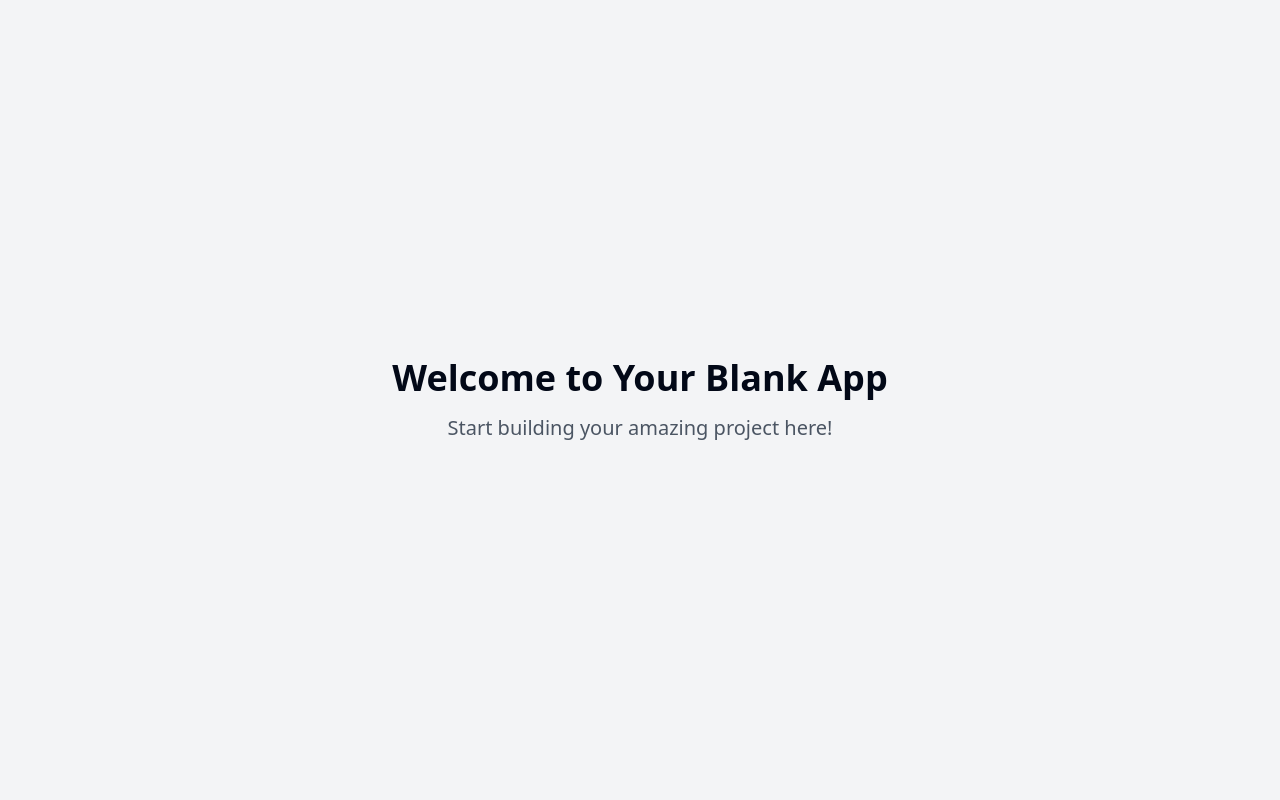
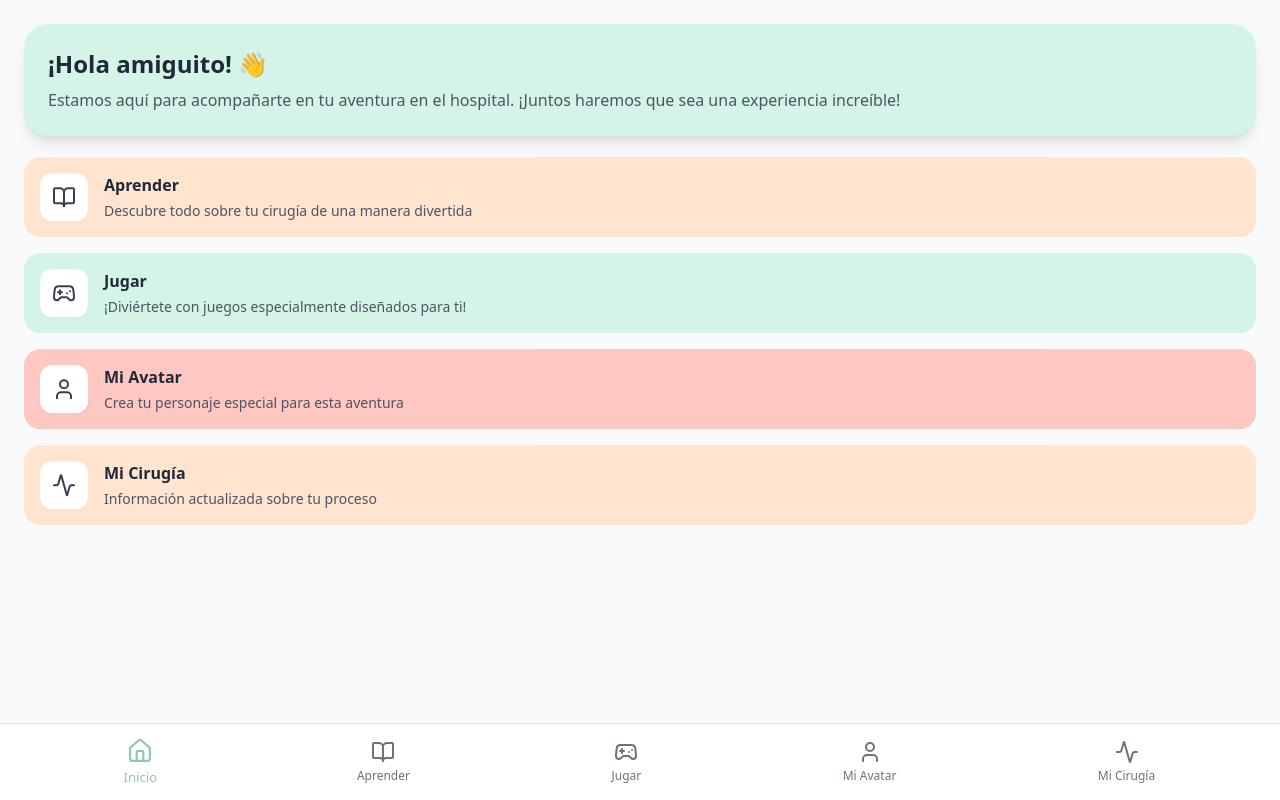
Before and after one commit to Lanico-herrera/chirpy-care-journey, a React (Vite) app: page / in a window 1280 px wide. Built offline with nearby package versions, Linux system fonts and the light colour scheme.

Commit message:
Implement pediatric surgery app
This commit implements a new application designed to improve the experience of children and adolescents undergoing surgery.  The app will include educational content, interactive games, and real-time surgical progress tracking for family members.

```diff
--- a/package.json
+++ b/package.json
@@ -45,6 +45,7 @@
     "cmdk": "^1.0.0",
     "date-fns": "^3.6.0",
     "embla-carousel-react": "^8.3.0",
+    "framer-motion": "^12.4.2",
     "input-otp": "^1.2.4",
     "lucide-react": "^0.462.0",
     "next-themes": "^0.3.0",
--- a/src/App.tsx
+++ b/src/App.tsx
@@ -1,8 +1,10 @@
+
 import { Toaster } from "@/components/ui/toaster";
 import { Toaster as Sonner } from "@/components/ui/sonner";
 import { TooltipProvider } from "@/components/ui/tooltip";
 import { QueryClient, QueryClientProvider } from "@tanstack/react-query";
 import { BrowserRouter, Routes, Route } from "react-router-dom";
+import { AnimatePresence } from "framer-motion";
 import Index from "./pages/Index";
 import NotFound from "./pages/NotFound";
 
@@ -14,11 +16,12 @@ const App = () => (
       <Toaster />
       <Sonner />
       <BrowserRouter>
-        <Routes>
-          <Route path="/" element={<Index />} />
-          {/* ADD ALL CUSTOM ROUTES ABOVE THE CATCH-ALL "*" ROUTE */}
-          <Route path="*" element={<NotFound />} />
-        </Routes>
+        <AnimatePresence mode="wait">
+          <Routes>
+            <Route path="/" element={<Index />} />
+            <Route path="*" element={<NotFound />} />
+          </Routes>
+        </AnimatePresence>
       </BrowserRouter>
     </TooltipProvider>
   </QueryClientProvider>
--- /dev/null
+++ b/src/components/CategoryCard.tsx
@@ -0,0 +1,36 @@
+
+import { LucideIcon } from "lucide-react";
+import { Link } from "react-router-dom";
+
+interface CategoryCardProps {
+  title: string;
+  description: string;
+  icon: LucideIcon;
+  to: string;
+  color: string;
+}
+
+export const CategoryCard = ({
+  title,
+  description,
+  icon: Icon,
+  to,
+  color,
+}: CategoryCardProps) => {
+  return (
+    <Link
+      to={to}
+      className={`block p-4 rounded-2xl ${color} transition-all duration-300 hover:scale-105 animate-bounce-slight`}
+    >
+      <div className="flex items-start space-x-4">
+        <div className="bg-white p-3 rounded-xl shadow-sm">
+          <Icon className="w-6 h-6 text-gray-700" />
+        </div>
+        <div>
+          <h3 className="font-semibold text-gray-800">{title}</h3>
+          <p className="text-sm text-gray-600 mt-1">{description}</p>
+        </div>
+      </div>
+    </Link>
+  );
+};
--- /dev/null
+++ b/src/components/Navigation.tsx
@@ -0,0 +1,40 @@
+
+import { Home, BookOpen, Gamepad2, User, Activity } from "lucide-react";
+import { Link, useLocation } from "react-router-dom";
+
+export const Navigation = () => {
+  const location = useLocation();
+
+  const isActive = (path: string) => location.pathname === path;
+
+  const navItems = [
+    { icon: Home, label: "Inicio", path: "/" },
+    { icon: BookOpen, label: "Aprender", path: "/aprender" },
+    { icon: Gamepad2, label: "Jugar", path: "/jugar" },
+    { icon: User, label: "Mi Avatar", path: "/avatar" },
+    { icon: Activity, label: "Mi Cirugía", path: "/cirugia" },
+  ];
+
+  return (
+    <nav className="fixed bottom-0 left-0 right-0 bg-white border-t border-gray-200 px-4 py-2 sm:px-6">
+      <div className="max-w-screen-xl mx-auto">
+        <div className="flex justify-around items-center">
+          {navItems.map(({ icon: Icon, label, path }) => (
+            <Link
+              key={path}
+              to={path}
+              className={`flex flex-col items-center p-2 rounded-lg transition-all duration-200 ${
+                isActive(path)
+                  ? "text-primary-dark scale-110"
+                  : "text-gray-500 hover:text-primary"
+              }`}
+            >
+              <Icon className="w-6 h-6" />
+              <span className="text-xs mt-1">{label}</span>
+            </Link>
+          ))}
+        </div>
+      </div>
+    </nav>
+  );
+};
--- /dev/null
+++ b/src/components/WelcomeCard.tsx
@@ -0,0 +1,23 @@
+
+import { motion } from "framer-motion";
+
+interface WelcomeCardProps {
+  name?: string;
+}
+
+export const WelcomeCard = ({ name = "amiguito" }: WelcomeCardProps) => {
+  return (
+    <motion.div
+      initial={{ opacity: 0, y: 20 }}
+      animate={{ opacity: 1, y: 0 }}
+      className="bg-primary-soft rounded-3xl p-6 shadow-lg mb-6"
+    >
+      <h2 className="text-2xl font-bold text-gray-800 mb-2">
+        ¡Hola {name}! 👋
+      </h2>
+      <p className="text-gray-600">
+        Estamos aquí para acompañarte en tu aventura en el hospital. ¡Juntos haremos que sea una experiencia increíble!
+      </p>
+    </motion.div>
+  );
+};
--- a/src/pages/Index.tsx
+++ b/src/pages/Index.tsx
@@ -1,12 +1,80 @@
-// Update this page (the content is just a fallback if you fail to update the page)
+
+import { BookOpen, Gamepad2, User, Activity } from "lucide-react";
+import { Navigation } from "@/components/Navigation";
+import { WelcomeCard } from "@/components/WelcomeCard";
+import { CategoryCard } from "@/components/CategoryCard";
+import { motion } from "framer-motion";
 
 const Index = () => {
+  const categories = [
+    {
+      icon: BookOpen,
+      title: "Aprender",
+      description: "Descubre todo sobre tu cirugía de una manera divertida",
+      to: "/aprender",
+      color: "bg-secondary-soft",
+    },
+    {
+      icon: Gamepad2,
+      title: "Jugar",
+      description: "¡Diviértete con juegos especialmente diseñados para ti!",
+      to: "/jugar",
+      color: "bg-primary-soft",
+    },
+    {
+      icon: User,
+      title: "Mi Avatar",
+      description: "Crea tu personaje especial para esta aventura",
+      to: "/avatar",
+      color: "bg-accent-soft",
+    },
+    {
+      icon: Activity,
+      title: "Mi Cirugía",
+      description: "Información actualizada sobre tu proceso",
+      to: "/cirugia",
+      color: "bg-secondary-soft",
+    },
+  ];
+
+  const containerVariants = {
+    hidden: { opacity: 0 },
+    visible: {
+      opacity: 1,
+      transition: {
+        delayChildren: 0.3,
+        staggerChildren: 0.2,
+      },
+    },
+  };
+
+  const itemVariants = {
+    hidden: { y: 20, opacity: 0 },
+    visible: {
+      y: 0,
+      opacity: 1,
+    },
+  };
+
   return (
-    <div className="min-h-screen flex items-center justify-center bg-gray-100">
-      <div className="text-center">
-        <h1 className="text-4xl font-bold mb-4">Welcome to Your Blank App</h1>
-        <p className="text-xl text-gray-600">Start building your amazing project here!</p>
+    <div className="min-h-screen bg-gray-50 pb-20">
+      <div className="max-w-screen-xl mx-auto px-4 py-6 sm:px-6">
+        <WelcomeCard />
+
+        <motion.div
+          variants={containerVariants}
+          initial="hidden"
+          animate="visible"
+          className="grid gap-4"
+        >
+          {categories.map((category, index) => (
+            <motion.div key={category.title} variants={itemVariants}>
+              <CategoryCard {...category} />
+            </motion.div>
+          ))}
+        </motion.div>
       </div>
+      <Navigation />
     </div>
   );
 };
--- a/tailwind.config.ts
+++ b/tailwind.config.ts
@@ -1,3 +1,4 @@
+
 import type { Config } from "tailwindcss";
 
 export default {
@@ -12,85 +13,68 @@ export default {
   theme: {
     container: {
       center: true,
-			padding: '2rem',
+      padding: "2rem",
       screens: {
-				'2xl': '1400px'
-			}
+        "2xl": "1400px",
+      },
     },
     extend: {
       colors: {
-				border: 'hsl(var(--border))',
-				input: 'hsl(var(--input))',
-				ring: 'hsl(var(--ring))',
-				background: 'hsl(var(--background))',
-				foreground: 'hsl(var(--foreground))',
         primary: {
-					DEFAULT: 'hsl(var(--primary))',
-					foreground: 'hsl(var(--primary-foreground))'
+          DEFAULT: "#A8E6CF",
+          soft: "#D4F4E7",
+          dark: "#8BC9B0",
         },
         secondary: {
-					DEFAULT: 'hsl(var(--secondary))',
-					foreground: 'hsl(var(--secondary-foreground))'
-				},
-				destructive: {
-					DEFAULT: 'hsl(var(--destructive))',
-					foreground: 'hsl(var(--destructive-foreground))'
-				},
-				muted: {
-					DEFAULT: 'hsl(var(--muted))',
-					foreground: 'hsl(var(--muted-foreground))'
+          DEFAULT: "#FFD3B6",
+          soft: "#FFE4D0",
+          dark: "#E6B89C",
         },
         accent: {
-					DEFAULT: 'hsl(var(--accent))',
-					foreground: 'hsl(var(--accent-foreground))'
+          DEFAULT: "#FFAAA5",
+          soft: "#FFC7C2",
+          dark: "#E69690",
         },
-				popover: {
-					DEFAULT: 'hsl(var(--popover))',
-					foreground: 'hsl(var(--popover-foreground))'
+        border: "hsl(var(--border))",
+        input: "hsl(var(--input))",
+        ring: "hsl(var(--ring))",
+        background: "hsl(var(--background))",
+        foreground: "hsl(var(--foreground))",
+        muted: {
+          DEFAULT: "hsl(var(--muted))",
+          foreground: "hsl(var(--muted-foreground))",
         },
-				card: {
-					DEFAULT: 'hsl(var(--card))',
-					foreground: 'hsl(var(--card-foreground))'
       },
-				sidebar: {
-					DEFAULT: 'hsl(var(--sidebar-background))',
-					foreground: 'hsl(var(--sidebar-foreground))',
-					primary: 'hsl(var(--sidebar-primary))',
-					'primary-foreground': 'hsl(var(--sidebar-primary-foreground))',
-					accent: 'hsl(var(--sidebar-accent))',
-					'accent-foreground': 'hsl(var(--sidebar-accent-foreground))',
-					border: 'hsl(var(--sidebar-border))',
-					ring: 'hsl(var(--sidebar-ring))'
-				}
+      keyframes: {
+        "accordion-down": {
+          from: { height: "0" },
+          to: { height: "var(--radix-accordion-content-height)" },
+        },
+        "accordion-up": {
+          from: { height: "var(--radix-accordion-content-height)" },
+          to: { height: "0" },
+        },
+        float: {
+          "0%, 100%": { transform: "translateY(0)" },
+          "50%": { transform: "translateY(-10px)" },
+        },
+        "bounce-slight": {
+          "0%, 100%": { transform: "translateY(0)" },
+          "50%": { transform: "translateY(-5px)" },
+        },
+      },
+      animation: {
+        "accordion-down": "accordion-down 0.2s ease-out",
+        "accordion-up": "accordion-up 0.2s ease-out",
+        float: "float 3s ease-in-out infinite",
+        "bounce-slight": "bounce-slight 2s ease-in-out infinite",
       },
       borderRadius: {
-				lg: 'var(--radius)',
-				md: 'calc(var(--radius) - 2px)',
-				sm: 'calc(var(--radius) - 4px)'
+        lg: "var(--radius)",
+        md: "calc(var(--radius) - 2px)",
+        sm: "calc(var(--radius) - 4px)",
       },
-			keyframes: {
-				'accordion-down': {
-					from: {
-						height: '0'
     },
-					to: {
-						height: 'var(--radix-accordion-content-height)'
-					}
-				},
-				'accordion-up': {
-					from: {
-						height: 'var(--radix-accordion-content-height)'
-					},
-					to: {
-						height: '0'
-					}
-				}
-			},
-			animation: {
-				'accordion-down': 'accordion-down 0.2s ease-out',
-				'accordion-up': 'accordion-up 0.2s ease-out'
-			}
-		}
   },
   plugins: [require("tailwindcss-animate")],
 } satisfies Config;
```
Also changed, not shown: 1 other file (tests, documents, lock files or other folders). Lines whose indentation alone changed are shown as unchanged.
